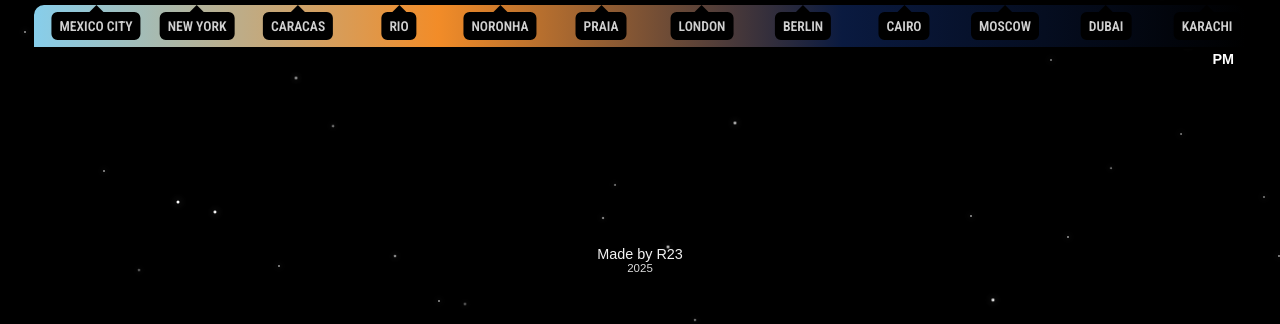
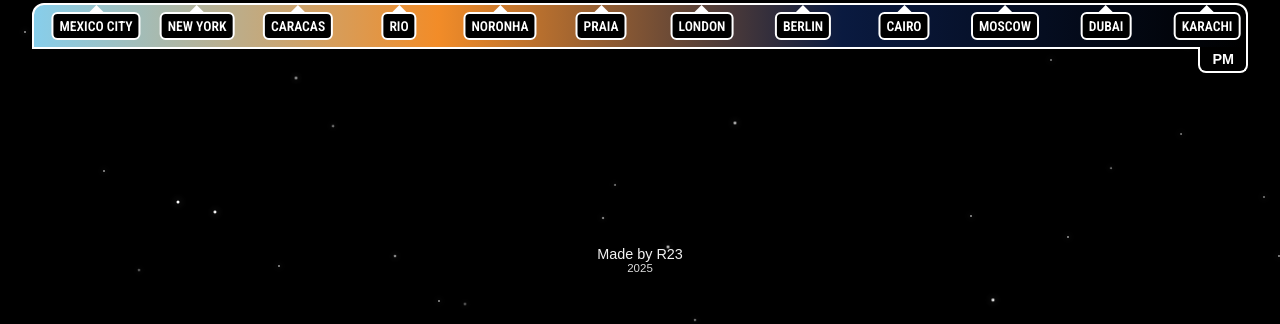
Before and after one commit to RudyR23/24-city-clock, a plain HTML site: page index.html in a window 1280 px wide. Shown: the part 476-800 px from the top of the page. Drawn offline with Linux system fonts and the light colour scheme.

Commit message:
Change color scheme to improve visibility
Updated color scheme and styles for improved visibility.

```diff
--- a/index.html
+++ b/index.html
@@ -6,8 +6,8 @@
   <link href="https://fonts.googleapis.com/css2?family=Anton&family=Oswald:wght@900&family=Roboto+Condensed:wght@600&display=swap" rel="stylesheet">
   <style>
     :root {
-      --fg: #d0d0d0;
-      --border: #000000;
+      --fg: #ffffff;
+      --border: #ffffff;
       --tab-bg: #0a1a40;
       --clock-h: 95px;
       --clock-gap: 10px;
```
